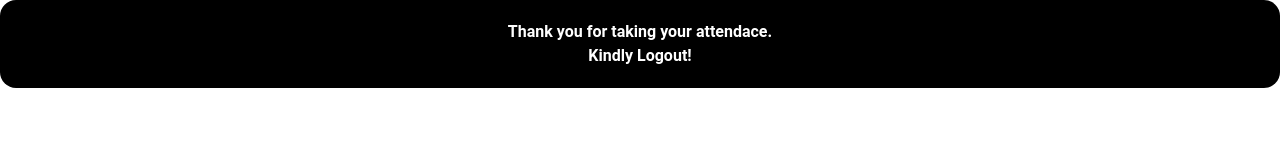
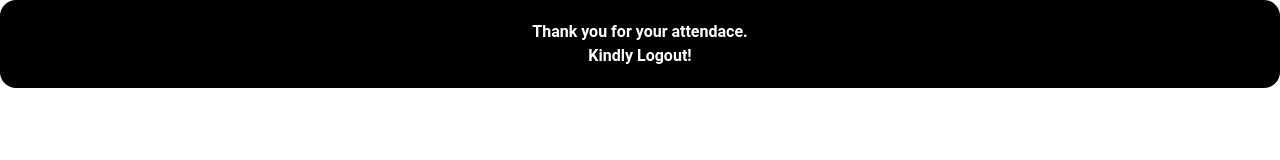
Before and after one commit to steeve7/clocking-in-system, a Next.js app: page /Dashboard/Attendance in a window 1280 px wide. Shown: the top 160 px of the page. Built offline with nearby package versions, Linux system fonts and the light colour scheme.

Commit message:
work done

```diff
--- a/src/app/Dashboard/Attendance/page.js
+++ b/src/app/Dashboard/Attendance/page.js
@@ -4,7 +4,7 @@ export default function page() {
   return (
     <div className="flex flex-col justify-center items-center bg-black px-5 py-5 rounded-2xl">
       <p className="font-roboto font-bold text-white">
-        Thank you for taking your attendace.
+        Thank you for your attendace.
       </p>
       <h2 className="font-roboto font-bold text-white">Kindly Logout!</h2>
     </div>
--- a/src/app/Login/page.js
+++ b/src/app/Login/page.js
@@ -144,11 +144,11 @@ export default function Login() {
                   <BiLogIn />
                   Sign-In
                 </button>
-                <div className="flex lg:flex-row flex-col justify-start items-center gap-2 mt-5">
+                <div className="flex flex-row justify-start items-start gap-2 mt-5">
                   <p>Don't have an account?</p>
                 </div>
                 <Link
-                  href={"/signUp"}
+                  href={"/SignUp"}
                   className="mt-5 tracking-wide font-semibold text-blue-200 w-full transition-all duration-300 ease-in-out"
                 >
 
--- a/src/app/SignUp/page.js
+++ b/src/app/SignUp/page.js
@@ -32,6 +32,8 @@ export default function SignUp() {
     if (videoRef.current) {
       loadModel();
       startCamera(videoRef.current);
+    }else{
+      setError("Error accessing camera...")
     }
   }, []);
 
```
